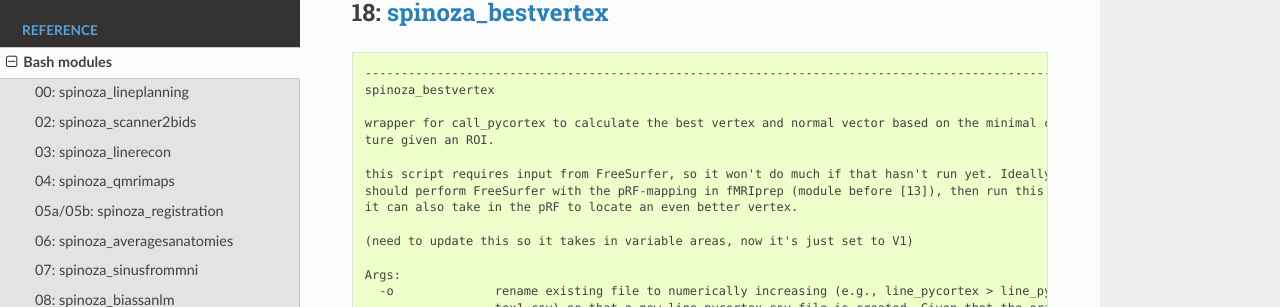
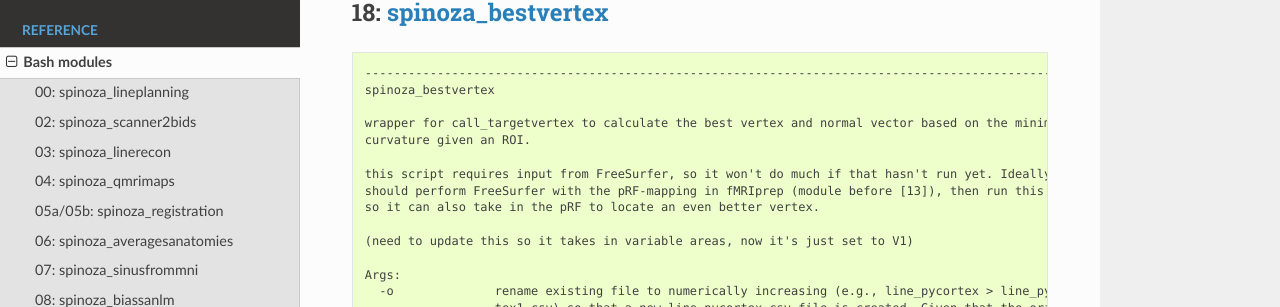
Before and after one commit to gjheij/fmriproc, a Sphinx documentation site: the page built from doc/source/bash.rst, in a window 1280 px wide and 1400 px high, scrolled down 13599 px. Shown: the part 194-501 px from the top of the window. Built offline with Sphinx 7.4.7 and the Read the Docs theme 3.1.0, drawn with Linux system fonts in a browser that asks for light colours; pages that are not in the unit, such as notebooks, are missing from menus; the version number is read from the project's files by our own code; some of the changed text lies outside the part shown.

Commit message:
correct script reference

```diff
--- a/doc/source/bash.rst
+++ b/doc/source/bash.rst
@@ -806,12 +806,12 @@ Below the help information for each module, which can also be called with:
     ---------------------------------------------------------------------------------------------------
     spinoza_bestvertex
 
-    wrapper for call_pycortex to calculate the best vertex and normal vector based on the minimal curva-
-    ture given an ROI.
+    wrapper for call_targetvertex to calculate the best vertex and normal vector based on the minimal
+    curvature given an ROI.
 
     this script requires input from FreeSurfer, so it won't do much if that hasn't run yet. Ideally, you
-    should perform FreeSurfer with the pRF-mapping in fMRIprep (module before [13]), then run this thing so
-    it can also take in the pRF to locate an even better vertex.
+    should perform FreeSurfer with the pRF-mapping in fMRIprep (module before [13]), then run this thing
+    so it can also take in the pRF to locate an even better vertex.
 
     (need to update this so it takes in variable areas, now it's just set to V1)
 
```
